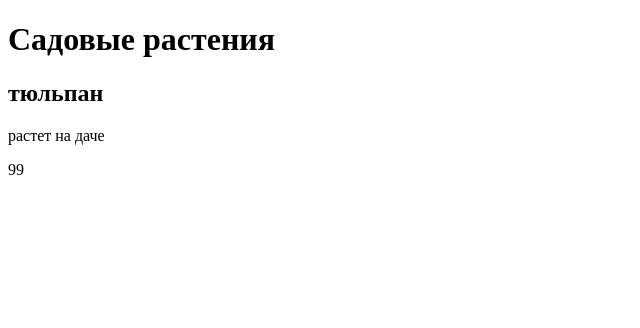
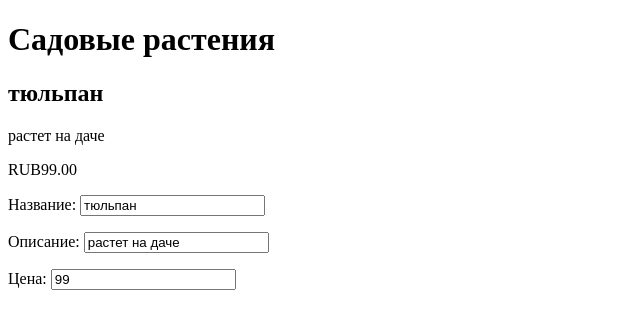
Before and after one commit to pol1969/plants, an Angular app: page / in a window 1280 px wide. Shown: the top 328 px of the page, without its empty margins (0-640 px from the left). Built offline with nearby package versions, Linux system fonts and the light colour scheme.

Commit message:
Первый пример input

```diff
--- a/src/app/app.component.html
+++ b/src/app/app.component.html
@@ -1,4 +1,10 @@
 <h1>Садовые растения</h1>
 <h2>{{plant.name}}</h2>
 <p>{{plant.description}}</p>
-<p>{{plant.price}}</p>
+<p>{{plant.price|currency:"RUB":true}}</p>
+
+<form>
+	<p>Название: <input [(ngModel)]="plant.name" name="name"></p>
+	<p>Описание: <input [(ngModel)]="plant.description" name="description"></p>
+	<p>Цена: <input [(ngModel)]="plant.price" name="price"></p>
+</form>
--- a/src/app/app.module.ts
+++ b/src/app/app.module.ts
@@ -1,5 +1,6 @@
 import { BrowserModule } from '@angular/platform-browser';
 import { NgModule } from '@angular/core';
+import { FormsModule } from '@angular/forms';
 
 import { AppRoutingModule } from './app-routing.module';
 import { AppComponent } from './app.component';
@@ -10,6 +11,7 @@ import { AppComponent } from './app.component';
   ],
   imports: [
     BrowserModule,
+    FormsModule,
     AppRoutingModule
   ],
   providers: [],
```
